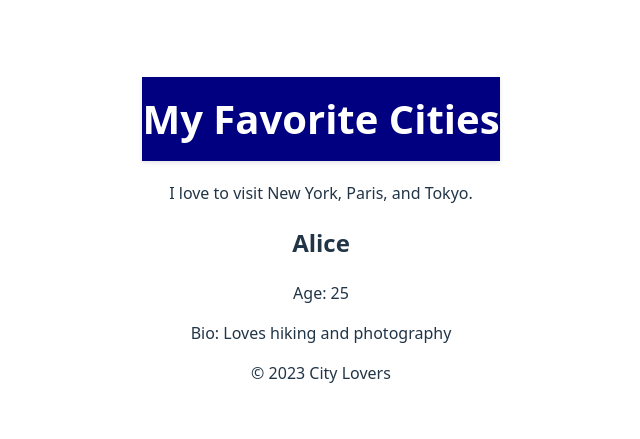
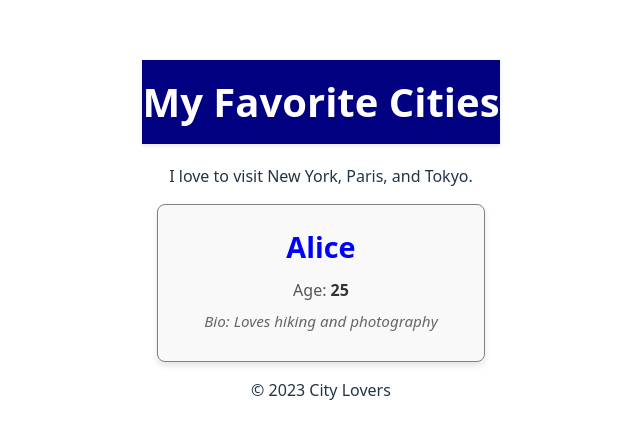
Before and after one commit to magnusimam/alx-fe-reactjs, a React (Vite) app in the folder alx-react-app-new/: page / in a window 1280 px wide. Shown: the part 161-600 px from the top of the page, without its empty margins (319-959 px from the left). Built offline with nearby package versions, Linux system fonts and the light colour scheme.

Commit message:
Enhance UserProfile component styling
Styled UserProfile component with improved layout and aesthetics.

```diff
--- a/alx-react-app-new/src/components/UserProfile.jsx
+++ b/alx-react-app-new/src/components/UserProfile.jsx
@@ -1,9 +1,42 @@
 const UserProfile = (props) => {
     return (
-        <div>
-            <h2>{props.name}</h2>
-            <p>Age: {props.age}</p>
-            <p>Bio: {props.bio}</p>
+        <div style={{
+            border: '1px solid gray',
+            borderRadius: '8px',
+            padding: '20px',
+            margin: '15px',
+            boxShadow: '0 4px 6px rgba(0,0,0,0.1)',
+            backgroundColor: '#f9f9f9',
+            maxWidth: '400px'
+        }}>
+            <h2 style={{
+                color: 'blue',
+                margin: '0 0 10px 0',
+                fontSize: '1.8rem'
+            }}>
+                {props.name}
+            </h2>
+            <p style={{
+                margin: '8px 0',
+                fontSize: '1rem',
+                color: '#555'
+            }}>
+                Age: <span style={{
+                    fontWeight: 'bold',
+                    color: '#333'
+                }}>
+                    {props.age}
+                </span>
+            </p>
+            <p style={{
+                margin: '8px 0',
+                fontSize: '0.95rem',
+                fontStyle: 'italic',
+                color: '#666',
+                lineHeight: '1.5'
+            }}>
+                Bio: {props.bio}
+            </p>
         </div>
     );
 };
```
